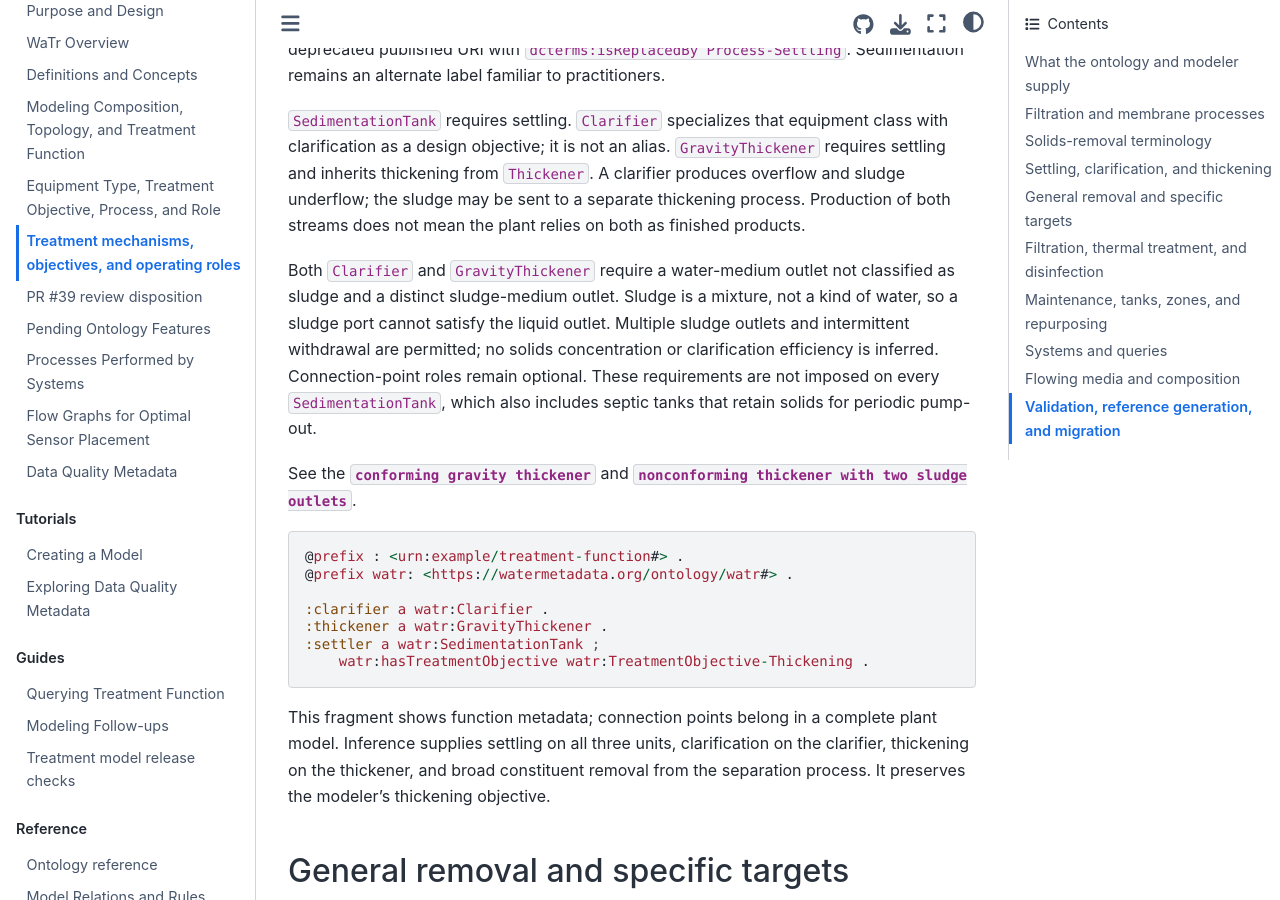
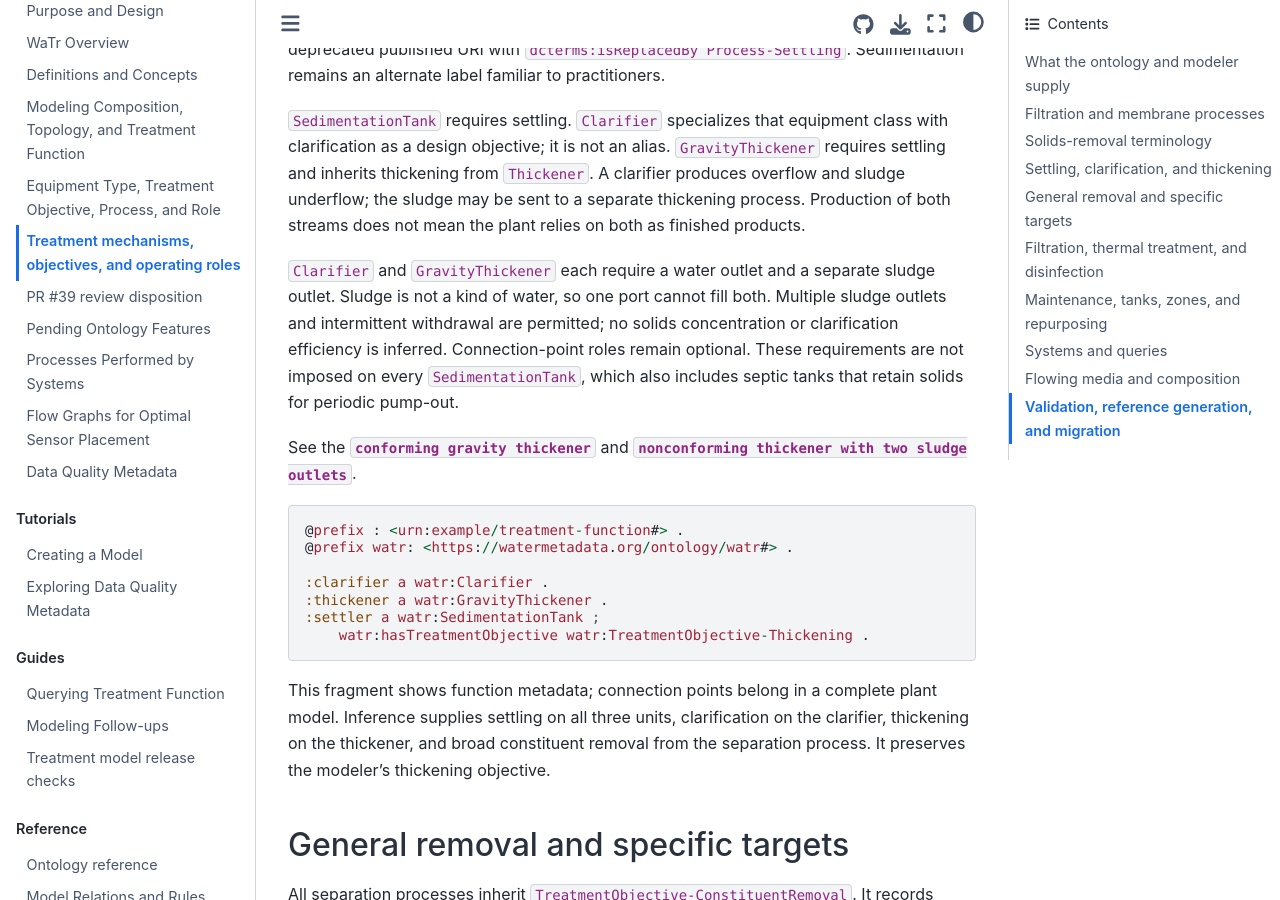
Before and after one commit to DataDrivenCPS/water-ontology, a Jupyter Book: the page built from docs/explanation/treatment_model_summary.md, in a window 1280 px wide and 900 px high, scrolled down 2338 px. Built offline with Jupyter Book 1.0.4 settings and Sphinx 7.4.7 and the Sphinx Book theme 1.1.4, drawn with Linux system fonts in a browser that asks for light colours.

Commit message:
docs: tighten clarifier outlet wording

```diff
--- a/docs/explanation/treatment_model_summary.md
+++ b/docs/explanation/treatment_model_summary.md
@@ -88,11 +88,10 @@ A clarifier produces overflow and sludge underflow; the sludge may be sent to a
 separate thickening process. Production of both streams does not mean the plant
 relies on both as finished products.
 
-Both `Clarifier` and `GravityThickener` require a water-medium outlet not
-classified as sludge and a distinct sludge-medium outlet. Sludge is a mixture,
-not a kind of water, so a sludge port cannot satisfy the liquid outlet. Multiple sludge
-outlets and intermittent withdrawal are permitted; no solids concentration or
-clarification efficiency is inferred. Connection-point roles remain optional.
+`Clarifier` and `GravityThickener` each require a water outlet and a separate
+sludge outlet. Sludge is not a kind of water, so one port cannot fill both.
+Multiple sludge outlets and intermittent withdrawal are permitted; no solids
+concentration or clarification efficiency is inferred. Connection-point roles remain optional.
 These requirements are not imposed on every `SedimentationTank`, which also
 includes septic tanks that retain solids for periodic pump-out.
 
```
